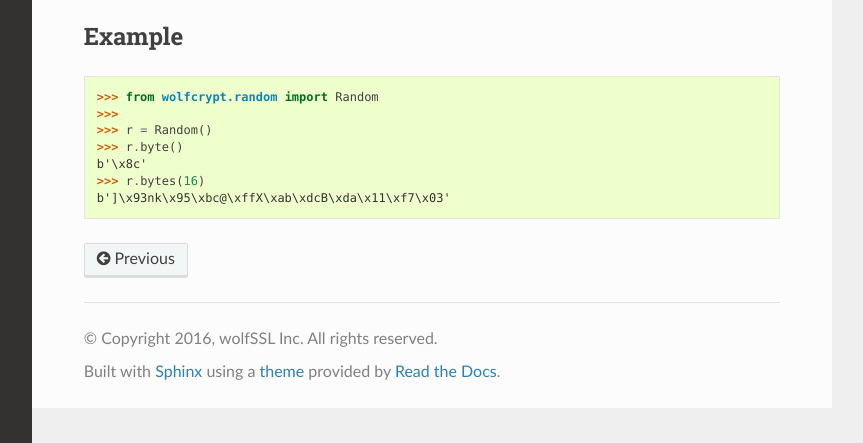
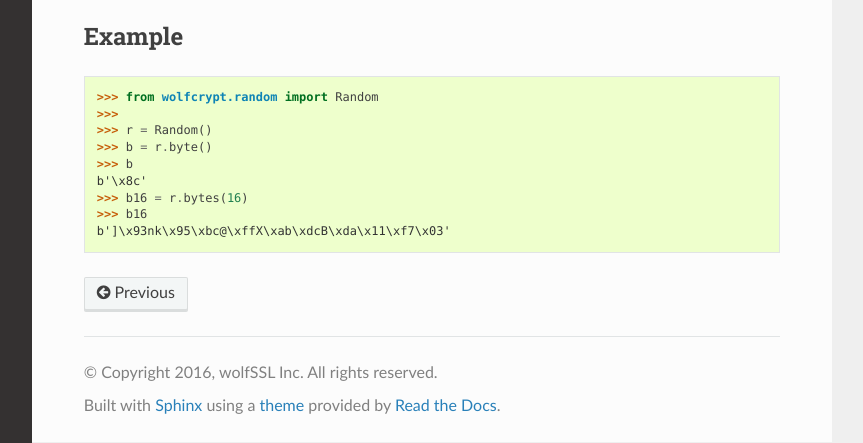
Before and after one commit to wolfSSL/wolfcrypt-py, a Sphinx documentation site: the page built from docs/random.rst, in a window 1280 px wide, cut to the strip 457-900 px from the top of the page. Shown: the whole strip, without its empty margins (268-1131 px from the left). Built offline with Sphinx 7.4.7 and the Read the Docs theme 2.0.0, drawn with Linux system fonts in a browser that asks for light colours; pages that are not in the unit, such as notebooks, are missing from menus; the version number is read from the project's files by our own code.

Commit message:
fixes doctests

```diff
--- a/docs/asymmetric.rst
+++ b/docs/asymmetric.rst
@@ -60,14 +60,14 @@
     >>> plaintext = b"Everyone gets Friday off."
     >>>
     >>> ciphertext = pub.encrypt(plaintext)
-    >>> ciphertext
+    >>> ciphertext # doctest: +SKIP
     b'e\xb7\xc2\xad\x0c\x04.\xefU8\x17QB\x852\x03\x01\xef\xbe=\xb4\xaf\xaf\x97\x9e4\x96\x9f\xc3\x8e\x87\x9a8o$.|_e\x1d\xa2yi?\x83\x18\xf9Yr|\x1fQ\x1a\x18\x1e\xab\xd17\xc5\x8c\xae\x08c)\xbc\nIr\x8d\xc3\x88\x7f\xde\x1f\x1a^lB\r\xf1\xc0\xfd0\xdeA\xf3\xd2\xe5q\x9a0\xee\xb4,\x97\x80\xa4|U;\xe6\x11\xf0\xc2Q\x987\xe1>F\xf5\x14\x186@G~(Q\xf2;\xcb\x05\xee\x88\x0b\xd8\xa7'
     >>>
     >>> prv.decrypt(ciphertext)
     b'Everyone gets Friday off.'
     >>>
     >>> signature = prv.sign(plaintext)
-    >>> signature
+    >>> signature # doctest: +SKIP
     b'~\xc4\xe65\x15\xb17\x7fX\xaf,\xc2lw\xbd\x8f\t\x9d\xbf\xac\xdez\x90\xb4\x9f\x1aM\x88#Z\xea\xcb\xa6\xdb\x99\xf55\xd0\xfe|Mu\xb6\xb79(t\x81+h\xf2\xcd\x88v\xa8\xbaM\x86\xcfk\xe8\xf3\x0b\xb8\x8ew\xda>\xf8\xd5[H\xeaAh\xc6\xdaQlo]\xdd\xf8w\xe7#M-\x12f\xae,\xdd\xa6d FP<;R\xa2\x96hJ\xee_\x1fh\xaa\xc8\xdfAJ\xa5\xdd\x05\xc4\x89\x0c\xd7\xa0C\xb7u"U\x03'
     >>>
     >>> pub.verify(signature)
--- a/docs/random.rst
+++ b/docs/random.rst
@@ -22,7 +22,9 @@
     >>> from wolfcrypt.random import Random
     >>>
     >>> r = Random()
-    >>> r.byte()
+    >>> b = r.byte()
+    >>> b # doctest: +SKIP
     b'\x8c'
-    >>> r.bytes(16)
+    >>> b16 = r.bytes(16)
+    >>> b16 # doctest: +SKIP
     b']\x93nk\x95\xbc@\xffX\xab\xdcB\xda\x11\xf7\x03'
```
